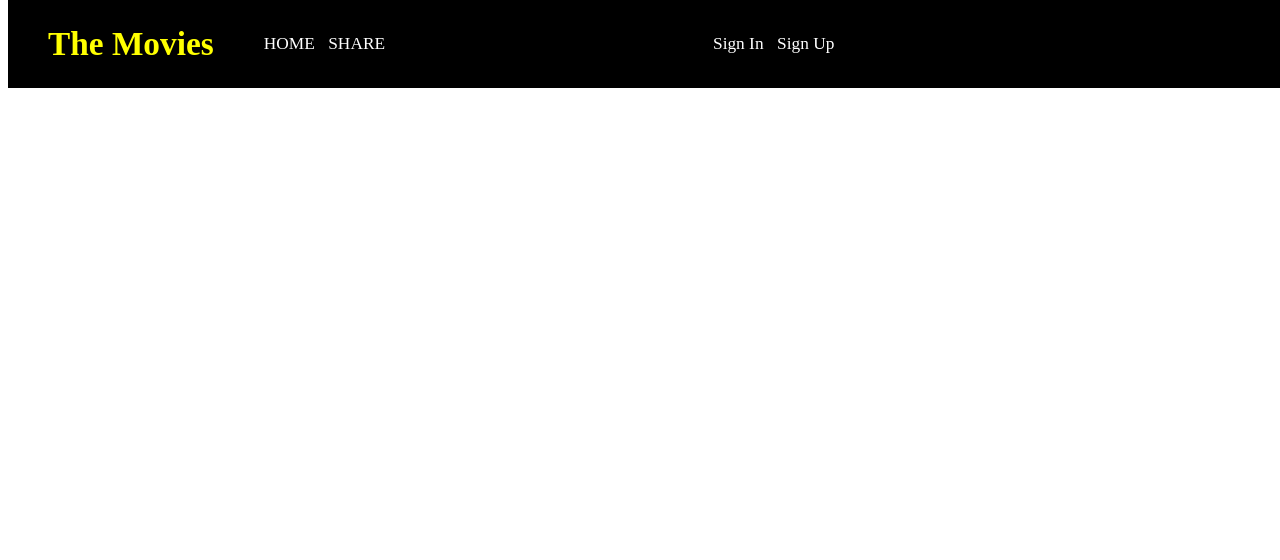
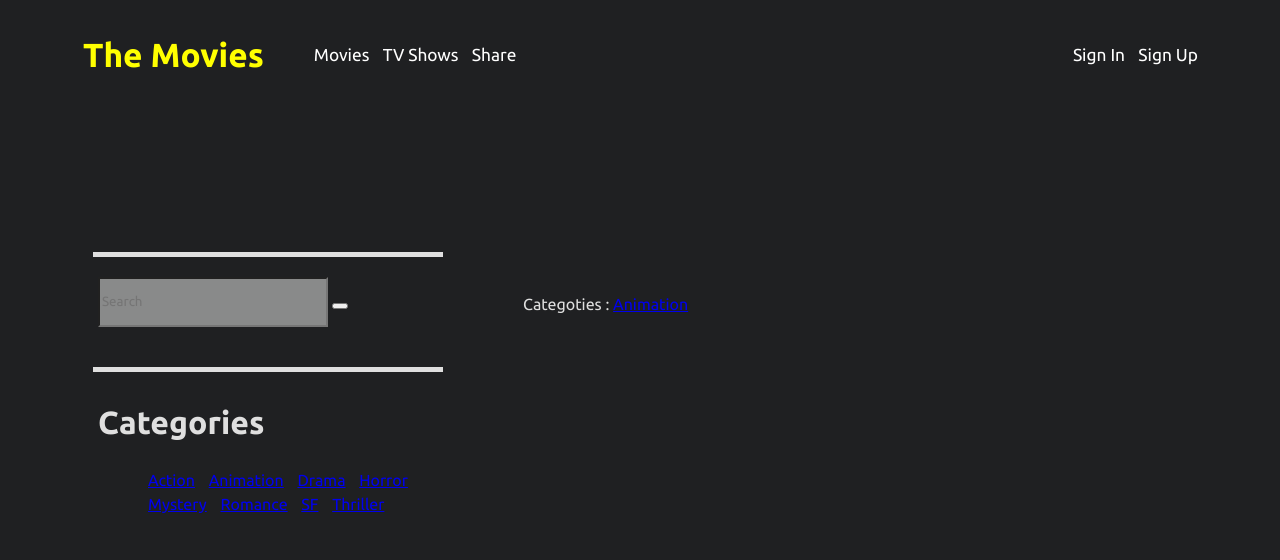
Before and after one commit to SALT0601/movie_web, a website: page index.html in a window 1280 px wide. Drawn offline with nearby package versions, Linux system fonts and the light colour scheme.

Commit message:
navbar수정

```diff
--- a/css/colors.css
+++ b/css/colors.css
@@ -3,5 +3,6 @@
     --main-white:#dfdfdf;
     --main-white-gray:#b8b8b8;
     --main-gray:#404043;
+    --main-bg:#1f2022;
     --main-red:#d83215;
 }
--- a/css/nav.css
+++ b/css/nav.css
@@ -1,24 +1,38 @@
+* {
+    font-family: 'Ubuntu', sans-serif;
+    line-height: 1.5;
+    box-sizing: border-box;
+}
+
+
 body {
     width: 100%;
 }
 
 .main-header {
-    -webkit-box-align: center;
+    position: fixed;
+    text-align: center;
+    backdrop-filter: blur(10px);
+    background-color: rgb(46, 46, 46);
 }
-
+.header-box {
+    width: 100%;
+    margin-left: auto;
+    margin-left: auto;
+    padding: 0 50px;
+}
 header {
     display: flex;
     -webkit-box-pack: justify;
     justify-content: space-between;
     -webkit-box-align: center;
     align-items: center;
-    position: fixed;
     width: 100%;
     top: 0px;
     font-size: 14px;
     padding: 20px 40px;
     z-index: 99;
-    background-color: black;
+
     color: white;
 }
 
@@ -41,7 +55,10 @@ li {
 .logo li {
     font-size: 13pt;
 }
-
+.logins {
+    display: flex;
+    justify-content: flex-end;
+}
 .logins li {
     font-size: 13pt;
 }
--- /dev/null
+++ b/css/sideBar.css
@@ -0,0 +1,60 @@
+*{
+    font-family: 'Ubuntu', sans-serif;
+    line-height: 1.5;
+    box-sizing: border-box;
+}
+.container {
+    width: 100%;
+    padding-right: 15px;
+    padding-left: 15px;
+    margin-right: auto;
+    margin-left: auto;
+}
+.row {
+    display: flex;
+    flex-wrap: wrap;
+    margin-right: -15px;
+    margin-left: -15px;
+}
+
+
+body {
+    background-color: var(--main-bg);
+    color: var(--main-white);
+}
+
+.side-menu {
+    margin-bottom: 20px;
+    padding: 5px;
+    display: inline-block;
+    width: 100%;
+    position: relative;
+    border-top: 5px solid var(--main-white) ;
+}
+
+.search-form {
+    padding-top: 15px;
+    padding-bottom: 15px;
+    position: relative;
+}
+form {
+    display: block;
+    margin: 0;
+
+}
+
+.search-form input {
+    background-color: rgba(209, 208, 207, 0.6);
+    width: 230px;
+    height: 50px;
+}
+main {
+    margin-top: 150px;
+}
+
+.co1-4 {
+    display: flex;
+    justify-content: flex-start;
+    align-items: flex-start;
+    text-align: start;
+}
--- a/index.html
+++ b/index.html
@@ -12,16 +12,21 @@
     <link rel="stylesheet" href="https://cdnjs.cloudflare.com/ajax/libs/bootstrap/4.6.1/css/bootstrap-grid.min.css" />
     <meta name="viewport" content="width=device-width, initial-scale=1.0">
     <link rel="stylesheet" href="./css/nav.css">
+    <link rel="stylesheet" href="./css/sideBar.css">
+    <link rel="stylesheet" href="./css/colors.css">
     <title>Document</title>
 </head>
 
 <body>
-    <header id="main-header col-6">
-        <div class="logo">
+    <header id="main-header">
+        <div class="header-box">
+            <div class="row">
+                <div class="logo  col-6">
                     <h3>The Movies</h3>
                     <ul>
-                <li>HOME</li>
-                <li>SHARE</li>
+                        <li>Movies</li>
+                        <li>TV Shows</li>
+                        <li>Share</li>
                     </ul>
                 </div>
                 <div class="logins col-6">
@@ -30,7 +35,87 @@
                         <li>Sign Up</li>
                     </ul>
                 </div>
+            </div>
+        </div>
     </header>
+    <main id="site-main">
+        <div class="container">
+            <div class="row">
+                <div class="col-4">
+                    <div class="side-bar">
+                        <div id="search" class="side-menu">
+                            <form class="search-form">
+                                <input type="search" class="search-input" placeholder="Search" value>
+                                <button type="submit">
+                                    <i class="fa-solid fa-magnifying-glass"></i>
+                                </button>
+                            </form>
+                        </div>
+                        <div id="categories" class="side-menu">
+                            <h1 class="categories-title">Categories</h1>
+                            <ul>
+                                <li>
+                                    <a href="#">Action</a>
+                                </li>
+                                <li>
+                                    <a href="#">Animation</a>
+                                </li>
+                                <li>
+                                    <a href="#">Drama</a>
+                                </li>
+                                <li>
+                                    <a href="#">Horror</a>
+                                </li>
+                                <li>
+                                    <a href="#">Mystery</a>
+                                </li>
+                                <li>
+                                    <a href="#">Romance</a>
+                                </li>
+                                <li>
+                                    <a href="#">SF</a>
+                                </li>
+                                <li>
+                                    <a href="#">Thriller</a>
+                                </li>
+                            </ul>
+                        </div>
+                    </div>
+                </div>
+                <div class="col-8">
+                    <article>
+                        <div class="content-box">
+                            <div class="content-img">
+                                <img src="">
+                            </div>
+                            <div class="content-detail">
+                                <div class="content-title">
+
+                                </div>
+                                <div class="content-content">
+
+                                </div>
+                                <div class="content button">
+
+                                </div>
+                                <ul class="content-cate">
+                                    <li class="cate-title">
+                                        <i class="fa-solid fa-clapperboard"></i>
+                                        Categoties :
+                                    </li>
+                                    <l>
+                                        <a href="#">Animation</a>
+                                    </l>
+                                </ul>
+                            </div>
+                        </div>
+                    </article>
+                </div>
+            </div>
+
+        </div>
+
+    </main>
 </body>
 
 </html>
```
Also changed, not shown: css/index.css (added), css/main.css (added). Lines whose indentation alone changed are shown as unchanged.
